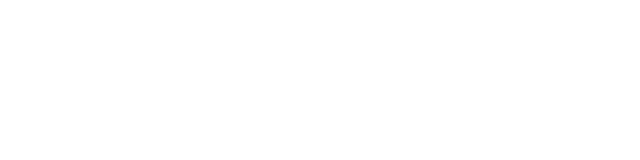
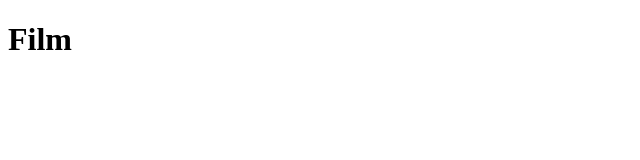
Before and after one commit to hakan-art/capture, a React (Create React App) app: page / in a window 1280 px wide. Shown: the top 160 px of the page, without its empty margins (0-640 px from the left). Built offline with nearby package versions, Linux system fonts and the light colour scheme.

Commit message:
2. package

```diff
--- a/package.json
+++ b/package.json
@@ -6,9 +6,13 @@
     "@testing-library/jest-dom": "^5.11.6",
     "@testing-library/react": "^11.2.2",
     "@testing-library/user-event": "^12.6.0",
+    "framer-motion": "^3.1.1",
     "react": "^17.0.1",
     "react-dom": "^17.0.1",
+    "react-intersection-observer": "^8.31.0",
+    "react-router-dom": "^5.2.0",
     "react-scripts": "4.0.1",
+    "styled-components": "^5.2.1",
     "web-vitals": "^0.2.4"
   },
   "scripts": {
--- a/src/App.js
+++ b/src/App.js
@@ -3,7 +3,7 @@
 function App() {
   return (
     <div className="App">
-
+      <h1>Film</h1>
     </div>
   );
 }
```
Also changed, not shown: 2 other files (tests, documents, lock files or other folders).
